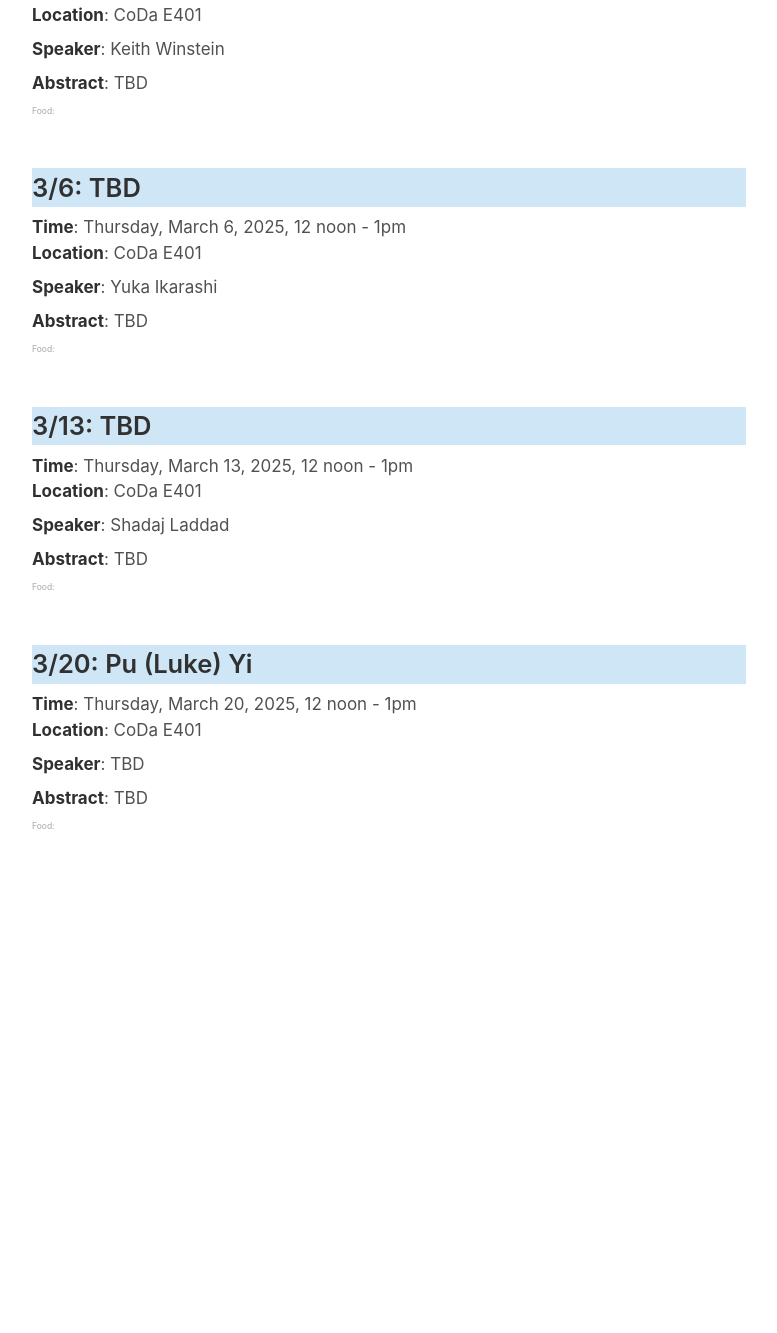
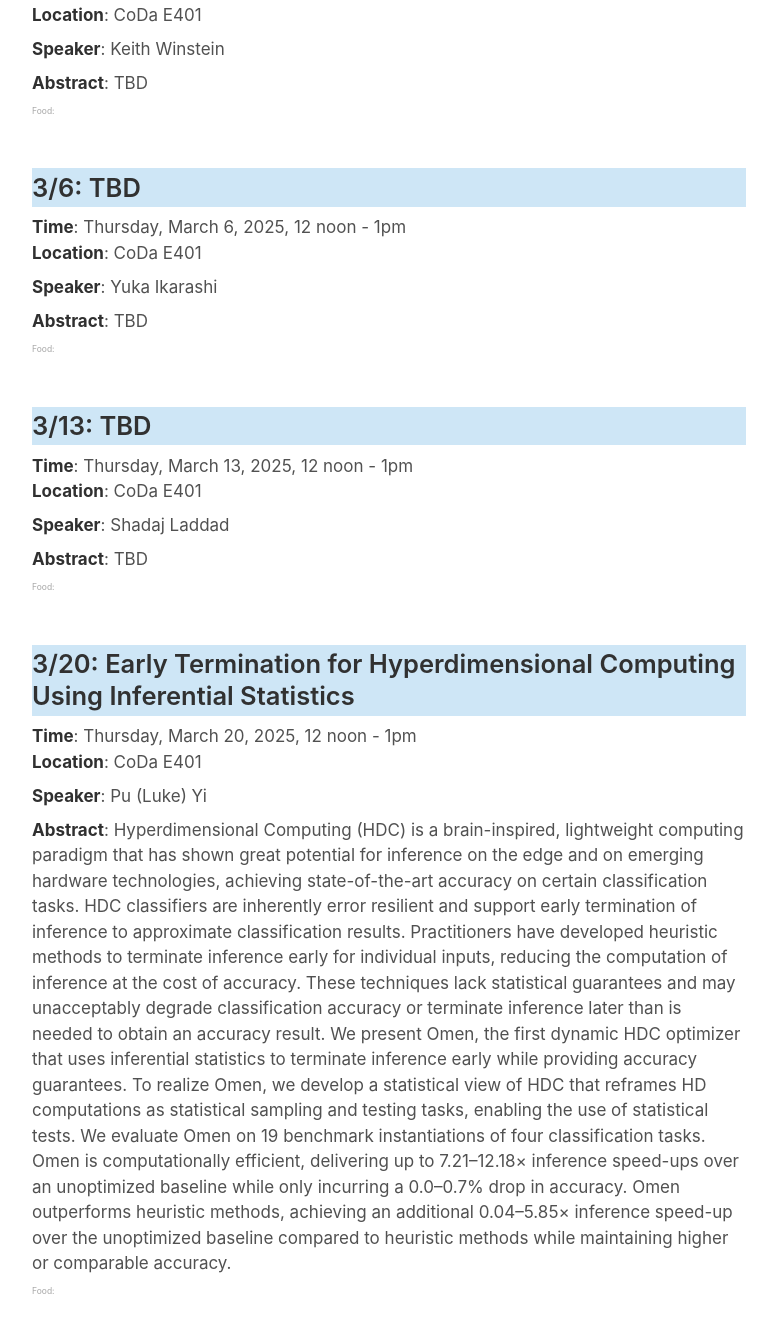
Before and after one commit to software-research-lunch/software-research-lunch.github.io, a Jekyll site: the page built from index.html, in a window 1280 px wide and 1400 px high, scrolled down 4107 px. Shown: the top 1333 px of the window, without its empty margins (251-1028 px from the left). Built offline with Jekyll 4.4.1, drawn with Linux system fonts in a browser that asks for light colours; before the commit the page ends 5041 px from its top, so only the background shows below that.

Commit message:
_data: update luke's info

```diff
--- a/_data/schedule.yml
+++ b/_data/schedule.yml
@@ -100,10 +100,11 @@ all aspects of explicit data movement and asynchronous computation from applicat
       speaker: "Shadaj Laddad"
       bio: "TBD"
     - date: "2025-3-20"
-      abstract: "TBD"
-      title: "Pu (Luke) Yi"
-      speaker: "TBD"
-      bio: "TBD"
+      abstract: "Hyperdimensional Computing (HDC) is a brain-inspired, lightweight computing paradigm that has shown great potential for inference on the edge and on emerging hardware technologies, achieving state-of-the-art accuracy on certain classification tasks. HDC classifiers are inherently error resilient and support early termination of inference to approximate classification results. Practitioners have developed heuristic methods to terminate inference early for individual inputs, reducing the computation of inference at the cost of accuracy. These techniques lack statistical guarantees and may unacceptably degrade classification accuracy or terminate inference later than is needed to obtain an accuracy result. We present Omen, the first dynamic HDC optimizer that uses inferential statistics to terminate inference early while providing accuracy guarantees. To realize Omen, we develop a statistical view of HDC that reframes HD computations as statistical sampling and testing tasks, enabling the use of statistical tests. We evaluate Omen on 19 benchmark instantiations of four classification tasks. Omen is computationally efficient,
+delivering up to 7.21–12.18× inference speed-ups over an unoptimized baseline while only incurring a 0.0–0.7% drop in accuracy. Omen outperforms heuristic methods, achieving an additional 0.04–5.85× inference speed-up over the unoptimized baseline compared to heuristic methods while maintaining higher or comparable accuracy."
+      title: "Early Termination for Hyperdimensional Computing Using Inferential Statistics"
+      speaker: "Pu (Luke) Yi"
+      bio: "Luke is a 3rd-year Ph.D. student in computer science working with Prof. Sara Achour. His current research interests are developing computing systems for novel computing paradigms which specially target edge scenarios and emerging hardware. He likes to work in the intersection of theory and practices and has a general interest in programming languages, formal methods, and software engineering."
 
 
 y24_fall:
```
